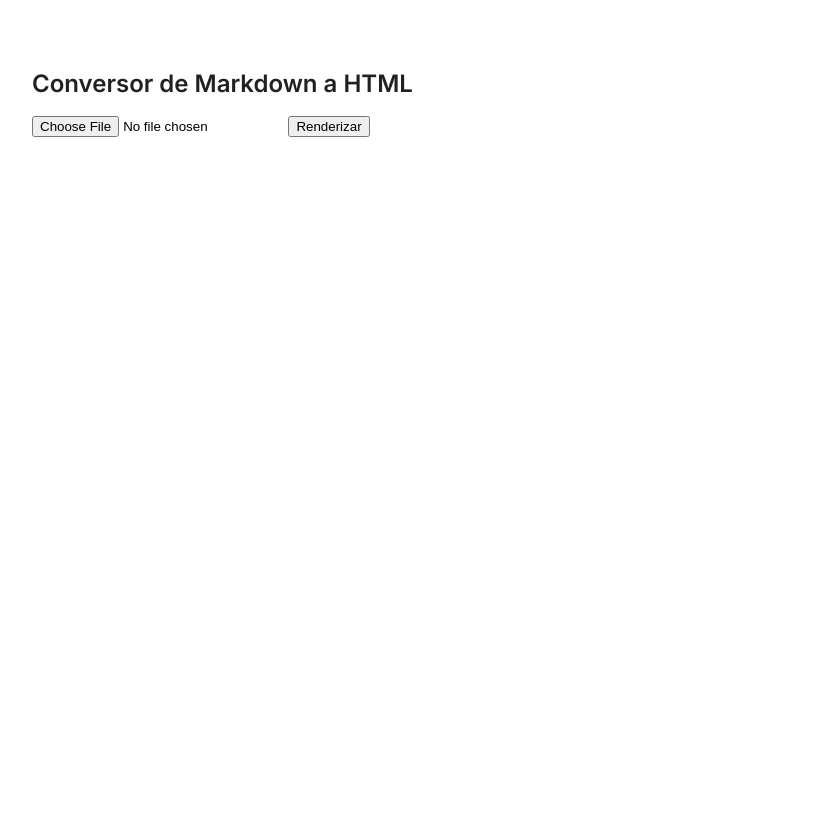
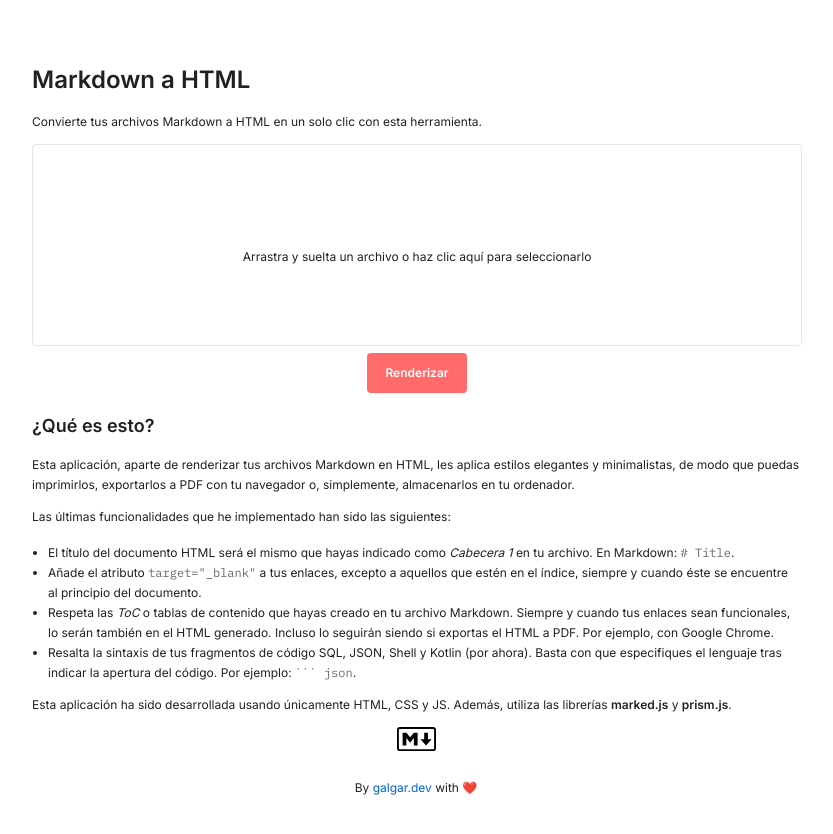
Before and after one commit to galgardev/markdownToHTML, a plain HTML site: page index.html in a window 1280 px wide. Shown: the whole page, without its empty margins (224-1057 px from the left). Before the commit the page ends 800 px from the top, so only its background shows below. Drawn offline with Linux system fonts and the light colour scheme.

Commit message:
Mejoras significativas en la página principal de la aplicación. Aplicados estilos, descripción y formulario de subida.

````diff
--- a/assets/css/style.css
+++ b/assets/css/style.css
@@ -17,6 +17,7 @@
     }
 
     :root {
+        --base-color-brand: #FF6B6B;
         --base-color-info: #097bed;
         --base-color-warning: #ffb400;
         --base-color-error: #eb2013;
@@ -24,7 +25,14 @@
         --content-color-primary: #212121;
         --content-color-secondary: #6B6B6B;
         --content-color-tertiary: #DDDDDD;
+        --content-color-constant: #ffffff;
         --content-color-link: #0265D2;
+        --code-color-punctuation: #5f6364;
+        --code-color-property: #c92c2c;
+        --code-color-operator: #a67f59;
+        --code-color-selector: #2f9c0a;
+        --code-color-keyword: #1990b8;
+        --highlight-background-color-brand: #FF5252;
         --text-family-default: "Inter", system-ui, -apple-system, BlinkMacSystemFont, Segoe UI, Roboto, Oxygen, Ubuntu, Cantarell, Fira Sans, Droid Sans, Helvetica, Arial, sans-serif;
         --text-family-code: "IBM Plex Mono", "Cousine", monospace;
         --text-size-m: 12px;
@@ -32,13 +40,25 @@
         --text-size-xl: 16px;
         --text-size-xxl: 18px;
         --text-size-xxxl: 24px;
+        --line-height-xs: 12px;
+        --line-height-s: 16px;
         --line-height-m: 20px;
         --line-height-l: 20px;
         --line-height-xl: 24px;
         --line-height-xxl: 28px;
         --line-height-xxxl: 32px;
         --text-weight-regular: 400;
-        --text-weight-bold: 600
+        --text-weight-medium: 600;
+        --text-weight-bold: 600;
+        --spacing-zero: 0px;
+        --spacing-xs: 4px;
+        --spacing-s: 8px;
+        --spacing-m: 12px;
+        --spacing-l: 16px;
+        --spacing-xl: 24px;
+        --spacing-xxl: 32px;
+        --spacing-xxxl: 48px;
+        --border-radius-default: 4px;
     }
 
     html body {
@@ -49,9 +69,9 @@
         font-family: var(--text-family-default);
         font-feature-settings: "calt" 0;
         font-weight: var(--text-weight-regular);
-        margin: 0 auto;
+        margin: var(--spacing-zero) auto;
         max-width: 768px;
-        padding: 3em 1.5em
+        padding: var(--spacing-xxl) var(--spacing-l)
     }
 
     h1,
@@ -68,7 +88,7 @@
     h3,
     h4,
     h5 {
-        margin-top: 32px;
+        margin-top: var(--spacing-xxl);
         overflow: hidden;
         overflow-wrap: break-word
     }
@@ -101,9 +121,9 @@
 
     pre {
         line-height: 18px;
-        margin: 0;
+        margin: var(--spacing-zero);
         border: 1px solid rgb(230, 230, 230);
-        border-radius: 4px;
+        border-radius: var(--border-radius-default);
         padding: 5px 10px
     }
 
@@ -115,7 +135,7 @@
     }
 
     code .token.punctuation {
-        color: #5f6364;
+        color: var(--code-color-punctuation);
     }
 
     code .token.property,
@@ -126,14 +146,14 @@
     code .token.constant,
     code .token.symbol,
     code .token.deleted {
-        color: #c92c2c;
+        color: var(--code-color-property);
     }
 
     code .token.operator,
     code .token.entity,
     code .token.url,
     code .token.variable {
-        color: #a67f59;
+        color: var(--code-color-operator);
     }
 
     code .token.selector,
@@ -143,30 +163,32 @@
     code .token.function,
     code .token.builtin,
     code .token.inserted {
-        color: #2f9c0a;
+        color: var(--code-color-selector);
     }
 
     code .token.atrule,
     code .token.attr-value,
     code .token.keyword,
     code .token.class-name {
-        color: #1990b8;
+        color: var(--code-color-keyword);
     }
 
     hr {
         height: 1px;
         background-color: var(--content-color-tertiary);
         border: none;
-        margin: 2em 0
+        margin: var(--spacing-xl) var(--spacing-zero)
     }
 
-    ul {
-        margin: 16px 0 0 4px;
-        padding: 0 0 0 12px
+    ul,
+    ol {
+        margin: var(--spacing-l) var(--spacing-zero) var(--spacing-zero) var(--spacing-xs);
+        padding: var(--spacing-zero) var(--spacing-zero) var(--spacing-zero) var(--spacing-m);
     }
 
-    ul ul {
-        margin: 0;
+    ul ul,
+    ol ol {
+        margin: var(--spacing-zero);
     }
 
     a {
@@ -183,7 +205,7 @@
     }
 
     ul p {
-        margin: 0;
+        margin: var(--spacing-zero);
     }
 
     @media print {
@@ -196,3 +218,83 @@
             page-break-after: avoid
         }
     }
+
+    /* Upload page */
+
+    #upload-form {
+        position: relative;
+        display: inline-block;
+        width: 100%;
+        height: 200px;
+        border: 1px solid rgb(230, 230, 230);
+        border-radius: var(--border-radius-default);
+    }
+
+    #upload-form p {
+        width: 100%;
+        top: 50%;
+        transform: translateY(-50%);
+        cursor: pointer;
+        text-align: center;
+        position: absolute;
+        z-index: -1;
+    }
+
+    #upload-form input {
+        position: relative;
+        margin: var(--spacing-zero);
+        padding: var(--spacing-zero);
+        width: 100%;
+        height: 100%;
+        outline: none;
+        cursor: pointer;
+        opacity: 0;
+    }
+
+    #upload-form button {
+        align-items: center;
+        background-color: var(--base-color-brand);
+        border: 0;
+        border-radius: var(--border-radius-default);
+        box-sizing: border-box;
+        color: var(--content-color-constant);
+        cursor: pointer;
+        display: inline-flex;
+        font-family: var(--text-family-default);
+        font-size: var(--text-size-m);
+        font-weight: var(--text-weight-medium);
+        height: 40px;
+        line-height: var(--line-height-s);
+        justify-content: center;
+        left: 50%;
+        margin-top: var(--spacing-s);
+        min-width: 100px;
+        padding: var(--spacing-s) 10px;
+        position: relative;
+        transform: translateX(-50%);
+        user-select: none;
+        -webkit-user-select: none;
+    }
+
+    #upload-form button:hover {
+        background-color: var(--highlight-background-color-brand);
+        transition-duration: 0.2s;
+    }
+
+    #md-logo {
+        text-align: center;
+    }
+
+    #md-logo svg {
+        height: 24px;
+        width: auto;
+    }
+
+    #app-descripction {
+        margin-top: var(--spacing-xl);
+    }
+
+    #app-signature p {
+        margin-top: var(--spacing-xl);
+        text-align: center;
+    }
--- a/index.html
+++ b/index.html
@@ -3,17 +3,56 @@
 
 <head>
     <meta charset="UTF-8">
-    <title>markdownToHTML | galgardev</title>
+    <title>Markdown a HTML | galgardev</title>
     <link rel="stylesheet" href="./assets/css/style.css">
-    <link rel="stylesheet" href="./assets/css/prism.css">
 </head>
 
-<body id="render-form">
-    <h1>Conversor de Markdown a HTML</h1>
-    <form>
+<body>
+    <h1>Markdown a HTML</h1>
+    <p>Convierte tus archivos Markdown a HTML en un solo clic con esta herramienta.</p>
+    <form id="upload-form">
         <input type="file" id="uploadedFile" accept=".md">
+        <p>Arrastra y suelta un archivo o haz clic aquí para seleccionarlo</p>
         <button type="button" onclick="renderMarkdown()">Renderizar</button>
     </form>
+    <section id="app-descripction">
+        <h2>¿Qué es esto?</h2>
+        <p>Esta aplicación, aparte de renderizar tus archivos Markdown en HTML, les aplica estilos elegantes y
+            minimalistas, de modo que puedas imprimirlos, exportarlos a PDF con tu navegador o, simplemente,
+            almacenarlos en tu ordenador.
+        </p>
+        <p>Las últimas funcionalidades que he implementado han sido las siguientes:</p>
+        <ul>
+            <li>El título del documento HTML será el mismo que hayas indicado como <em>Cabecera 1</em> en tu archivo. En
+                Markdown: <code># Title</code>.
+            </li>
+            <li>Añade el atributo <code>target="_blank"</code> a tus enlaces, excepto a aquellos que estén en el
+                índice,
+                siempre y cuando éste se encuentre al principio del documento.
+            </li>
+            <li>Respeta las <em>ToC</em> o tablas de contenido que hayas creado en tu archivo Markdown. Siempre y
+                cuando
+                tus enlaces sean funcionales, lo serán también en el HTML generado. Incluso lo seguirán siendo si
+                exportas el HTML a PDF. Por ejemplo, con Google Chrome.</li>
+            <li>Resalta la sintaxis de tus fragmentos de código SQL, JSON, Shell y Kotlin (por ahora). Basta con que
+                especifiques el lenguaje tras indicar la apertura del código. Por ejemplo: <code>``` json</code>.
+            </li>
+        </ul>
+        <p>Esta aplicación ha sido desarrollada usando únicamente HTML, CSS y JS. Además, utiliza las librerías
+            <strong>marked.js</strong> y <strong>prism.js</strong>.
+        </p>
+    </section>
+    <div id="md-logo">
+        <a href="https://es.wikipedia.org/wiki/Markdown" target="_blank">
+            <svg xmlns="http://www.w3.org/2000/svg" viewBox="0 0 208 128">
+                <rect width="198" height="118" x="5" y="5" ry="10" stroke="#000" stroke-width="10" fill="none" />
+                <path d="M30 98V30h20l20 25 20-25h20v68H90V59L70 84 50 59v39zm125 0l-30-33h20V30h20v35h20z" />
+            </svg>
+        </a>
+    </div>
+    <footer id="app-signature">
+        <p>By <a href="https://galgar.dev" target="_blank">galgar.dev</a> with ❤️</p>
+    </footer>
     <script src="./assets/js/marked.min.js"></script>
     <script src="./assets/js/prism.min.js"></script>
     <script src="./assets/js/main.min.js"></script>
````
